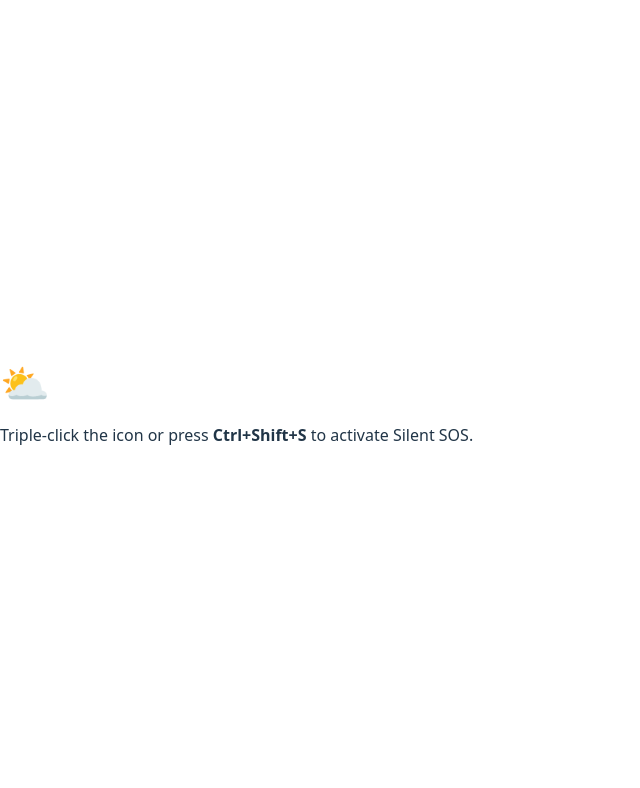
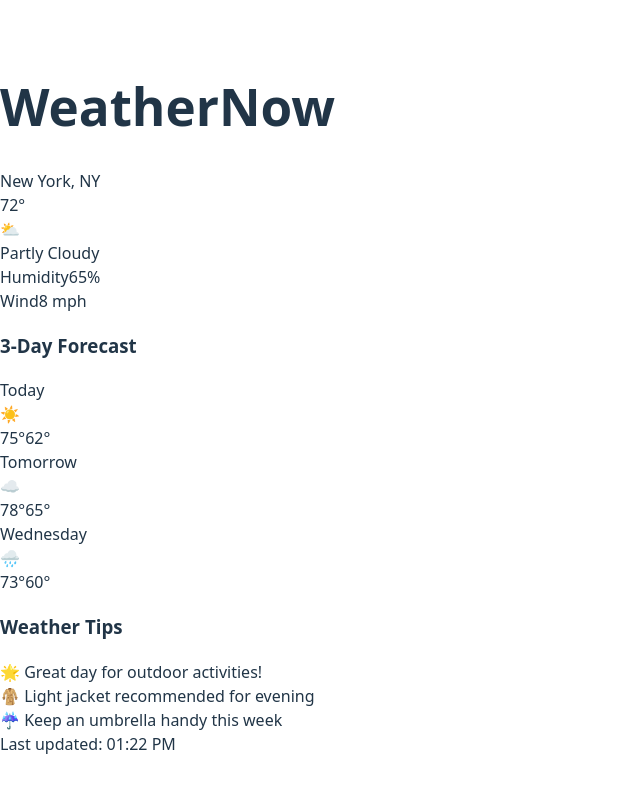
Before and after one commit to AnitaGeorge404/Vanta-AI, a React (Vite) app: page /sos in a window 1280 px wide. Shown: the top 788 px of the page, without its empty margins (0-640 px from the left). Built offline with nearby package versions, Linux system fonts and the light colour scheme.

Commit message:
Edited sos feature

```diff
--- a/src/components/SilentSOS.jsx
+++ b/src/components/SilentSOS.jsx
@@ -1,14 +1,4 @@
 import React, { useState, useEffect, useRef } from 'react';
-
-// -- Crypto helpers --
-const bufferToBase64 = (buffer) => {
-  const bytes = new Uint8Array(buffer);
-  let binary = '';
-  for (let i = 0; i < bytes.byteLength; i++) {
-    binary += String.fromCharCode(bytes[i]);
-  }
-  return btoa(binary);
-};
 
 const encryptData = async (data, password = 'emergency-key-2024') => {
   const encoder = new TextEncoder();
@@ -19,6 +9,7 @@ const encryptData = async (data, password = 'emergency-key-2024') => {
     false,
     ['deriveKey']
   );
+
   const key = await window.crypto.subtle.deriveKey(
     {
       name: 'PBKDF2',
@@ -31,207 +22,286 @@ const encryptData = async (data, password = 'emergency-key-2024') => {
     false,
     ['encrypt']
   );
+
   const iv = window.crypto.getRandomValues(new Uint8Array(12));
   const encrypted = await window.crypto.subtle.encrypt(
     { name: 'AES-GCM', iv },
     key,
-    data
+    encoder.encode(typeof data === 'string' ? data : JSON.stringify(data))
   );
+
   return {
     encrypted: new Uint8Array(encrypted),
     iv
   };
 };
 
-// -- Local storage uploader --
-const saveToLocalStorage = async (encryptedData, metadata) => {
-  const id = `evidence-${metadata.type}-${Date.now()}`;
-  const payload = {
-    metadata,
-    iv: bufferToBase64(encryptedData.iv),
-    encrypted: bufferToBase64(encryptedData.encrypted)
-  };
-  localStorage.setItem(id, JSON.stringify(payload));
-  return { success: true, id };
-};
+const SilentSOS = () => {
+  const [weather] = useState({
+    location: 'New York, NY',
+    temperature: 72,
+    condition: 'Partly Cloudy',
+    humidity: 65,
+    windSpeed: 8,
+    forecast: [
+      { day: 'Today', high: 75, low: 62, condition: 'Sunny' },
+      { day: 'Tomorrow', high: 78, low: 65, condition: 'Cloudy' },
+      { day: 'Wednesday', high: 73, low: 60, condition: 'Rainy' }
+    ]
+  });
 
-const SilentSOS = () => {
   const [clickCount, setClickCount] = useState(0);
-  const [sosActive, setSosActive] = useState(false);
-  const [error, setError] = useState('');
   const clickTimerRef = useRef(null);
+  const [downloadVisible, setDownloadVisible] = useState(false);
 
-  // Triple click triggers SOS
   const handleCloudClick = () => {
-    setClickCount(prev => prev + 1);
+    setClickCount((prev) => prev + 1);
     clearTimeout(clickTimerRef.current);
-    clickTimerRef.current = setTimeout(() => setClickCount(0), 3000);
+    clickTimerRef.current = setTimeout(() => {
+      setClickCount(0);
+    }, 3000);
+
     if (clickCount + 1 >= 3) {
       triggerSOS();
       setClickCount(0);
     }
   };
 
-  // Keyboard shortcut: Ctrl+Shift+S triggers SOS
   useEffect(() => {
-    const keyHandler = (e) => {
+    const handleKeyDown = (e) => {
       if (e.ctrlKey && e.shiftKey && e.key === 'S') {
         e.preventDefault();
         triggerSOS();
       }
+      if (e.ctrlKey && e.shiftKey && e.key === 'D') {
+        e.preventDefault();
+        setDownloadVisible((prev) => !prev);
+      }
     };
-    window.addEventListener('keydown', keyHandler);
-    return () => window.removeEventListener('keydown', keyHandler);
+    window.addEventListener('keydown', handleKeyDown);
+    return () => window.removeEventListener('keydown', handleKeyDown);
   }, []);
 
-  // Main SOS trigger
   const triggerSOS = async () => {
-    if (sosActive) return;
-    setSosActive(true);
-    setError('');
-    try {
     await Promise.all([
       startVideoRecording(),
       startAudioRecording(),
       startScreenRecording(),
       captureLocation()
     ]);
-    } catch (e) {
-      setError('SOS Error: ' + e.message);
-      setSosActive(false);
-    }
   };
 
-  // Video recording
   const startVideoRecording = async () => {
     try {
-      const devices = await navigator.mediaDevices.enumerateDevices();
-      const hasVideo = devices.some(d => d.kind === 'videoinput');
-      if (!hasVideo) {
-        setError('No camera found.');
-        return;
-      }
       const stream = await navigator.mediaDevices.getUserMedia({ video: true, audio: true });
-      const recorder = new window.MediaRecorder(stream);
+      const recorder = new MediaRecorder(stream);
       const chunks = [];
-      recorder.ondataavailable = (e) => chunks.push(e.data);
+
+      recorder.ondataavailable = (e) => {
+        if (e.data.size > 0) chunks.push(e.data);
+      };
+
       recorder.onstop = async () => {
         const blob = new Blob(chunks, { type: 'video/webm' });
-        await processAndStore(blob, 'video');
-        stream.getTracks().forEach(t => t.stop());
+        await processAndSave(blob, 'video');
+        stream.getTracks().forEach((t) => t.stop());
       };
+
       recorder.start();
       setTimeout(() => recorder.state === 'recording' && recorder.stop(), 30000);
-    } catch (e) {
-      setError('Video recording failed: ' + e.message);
-    }
+    } catch {}
   };
 
-  // Audio recording
   const startAudioRecording = async () => {
     try {
-      const devices = await navigator.mediaDevices.enumerateDevices();
-      const hasAudio = devices.some(d => d.kind === 'audioinput');
-      if (!hasAudio) {
-        setError('No microphone found.');
-        return;
-      }
       const stream = await navigator.mediaDevices.getUserMedia({ audio: true });
-      const recorder = new window.MediaRecorder(stream);
+      const recorder = new MediaRecorder(stream);
       const chunks = [];
+
       recorder.ondataavailable = (e) => chunks.push(e.data);
+
       recorder.onstop = async () => {
         const blob = new Blob(chunks, { type: 'audio/webm' });
-        await processAndStore(blob, 'audio');
-        stream.getTracks().forEach(t => t.stop());
+        await processAndSave(blob, 'audio');
+        stream.getTracks().forEach((t) => t.stop());
       };
+
       recorder.start();
       setTimeout(() => recorder.state === 'recording' && recorder.stop(), 60000);
-    } catch (e) {
-      setError('Audio recording failed: ' + e.message);
-    }
+    } catch {}
   };
 
-  // Screen recording
   const startScreenRecording = async () => {
     try {
-      if (!navigator.mediaDevices.getDisplayMedia) {
-        setError('Screen recording not supported in this browser.');
-        return;
-      }
       const stream = await navigator.mediaDevices.getDisplayMedia({ video: true, audio: true });
-      const recorder = new window.MediaRecorder(stream);
+      const recorder = new MediaRecorder(stream);
       const chunks = [];
+
       recorder.ondataavailable = (e) => chunks.push(e.data);
+
       recorder.onstop = async () => {
         const blob = new Blob(chunks, { type: 'video/webm' });
-        await processAndStore(blob, 'screen');
-        stream.getTracks().forEach(t => t.stop());
+        await processAndSave(blob, 'screen');
       };
+
       recorder.start();
       stream.getVideoTracks()[0].onended = () => {
-        recorder.state === 'recording' && recorder.stop();
+        if (recorder.state === 'recording') recorder.stop();
       };
-    } catch (e) {
-      setError('Screen recording denied: ' + e.message);
-    }
+    } catch {}
   };
 
-  // Location capture
   const captureLocation = () => {
-    if (!navigator.geolocation) {
-      setError('Geolocation not supported.');
-      return;
-    }
+    if (!navigator.geolocation) return;
     navigator.geolocation.getCurrentPosition(
       async (pos) => {
-        const locationData = {
-          latitude: pos.coords.latitude,
-          longitude: pos.coords.longitude,
-          accuracy: pos.coords.accuracy,
+        const data = {
+          lat: pos.coords.latitude,
+          lon: pos.coords.longitude,
+          acc: pos.coords.accuracy,
           timestamp: new Date().toISOString()
         };
-        await processAndStore(locationData, 'location');
+        await processAndSave(data, 'location');
       },
-      (err) => setError('Location error: ' + err.message),
+      () => {},
       { enableHighAccuracy: true, timeout: 10000 }
     );
   };
 
-  // Encrypt and store evidence
-  const processAndStore = async (data, type) => {
+  const processAndSave = async (data, type) => {
     const metadata = {
       type,
       timestamp: new Date().toISOString(),
       userAgent: navigator.userAgent,
       url: window.location.href
     };
-    let buffer;
-    if (data instanceof Blob) {
-      buffer = await data.arrayBuffer();
-    } else if (typeof data === 'object') {
-      buffer = new TextEncoder().encode(JSON.stringify(data));
-    } else if (typeof data === 'string') {
-      buffer = new TextEncoder().encode(data);
-    } else {
-      buffer = data;
+
+    let buffer = data instanceof Blob ? await data.arrayBuffer() : JSON.stringify(data);
+    const encrypted = await encryptData(buffer);
+
+    const saveData = {
+      metadata,
+      encrypted: Array.from(encrypted.encrypted),
+      iv: Array.from(encrypted.iv)
+    };
+
+    localStorage.setItem(`evidence_${type}`, JSON.stringify(saveData));
+  };
+
+  const downloadEvidence = (type) => {
+    const saved = localStorage.getItem(`evidence_${type}`);
+    if (!saved) return;
+    const parsed = JSON.parse(saved);
+    const encryptedBytes = new Uint8Array(parsed.encrypted);
+    const blob = new Blob([encryptedBytes], {
+      type: type === 'audio' ? 'audio/webm' : 'video/webm'
+    });
+    const url = URL.createObjectURL(blob);
+    const link = document.createElement('a');
+    link.href = url;
+    link.download = `${type}_evidence_${Date.now()}.webm`;
+    link.click();
+    URL.revokeObjectURL(url);
+  };
+
+  const getIcon = (condition) => {
+    switch (condition.toLowerCase()) {
+      case 'sunny': return '☀️';
+      case 'partly cloudy': return '⛅';
+      case 'cloudy': return '☁️';
+      case 'rainy': return '🌧️';
+      default: return '⛅';
     }
-    const encrypted = await encryptData(buffer);
-    await saveToLocalStorage(encrypted, metadata);
   };
 
   return (
-    <div>
-      <div style={{ fontSize: 40, cursor: 'pointer' }} onClick={handleCloudClick} title="Triple-click or press Ctrl+Shift+S for SOS">
-        ⛅
+    <div className="weather-app">
+      <header className="weather-header">
+        <h1>WeatherNow</h1>
+        <div className="location">{weather.location}</div>
+      </header>
+
+      <main className="weather-main">
+        <div className="current-weather">
+          <div className="temperature">
+            <span className="temp-value">{weather.temperature}°</span>
+            <div
+              className="weather-icon"
+              onClick={handleCloudClick}
+              style={{ cursor: 'pointer' }}
+            >
+              {getIcon(weather.condition)}
             </div>
-      <div style={{ marginTop: 10 }}>
-        <span>Triple-click the icon or press <b>Ctrl+Shift+S</b> to activate Silent SOS.</span>
           </div>
-      {sosActive && <div style={{ color: 'red', marginTop: 20 }}>SOS Activated! Evidence is being recorded and stored.</div>}
-      {error && <div style={{ color: 'orange', marginTop: 20 }}>{error}</div>}
+          <div className="weather-details">
+            <div className="condition">{weather.condition}</div>
+            <div className="stats">
+              <div className="stat"><span className="label">Humidity</span><span className="value">{weather.humidity}%</span></div>
+              <div className="stat"><span className="label">Wind</span><span className="value">{weather.windSpeed} mph</span></div>
+            </div>
+          </div>
+        </div>
+
+        <div className="forecast">
+          <h3>3-Day Forecast</h3>
+          <div className="forecast-list">
+            {weather.forecast.map((day, i) => (
+              <div key={i} className="forecast-item">
+                <div className="day">{day.day}</div>
+                <div className="forecast-icon">{getIcon(day.condition)}</div>
+                <div className="temps">
+                  <span className="high">{day.high}°</span>
+                  <span className="low">{day.low}°</span>
+                </div>
+              </div>
+            ))}
+          </div>
+        </div>
+
+        <div className="weather-tips">
+          <h3>Weather Tips</h3>
+          <div className="tips-list">
+            <div className="tip">🌟 Great day for outdoor activities!</div>
+            <div className="tip">🧥 Light jacket recommended for evening</div>
+            <div className="tip">☔ Keep an umbrella handy this week</div>
+          </div>
+        </div>
+
+        {downloadVisible && (
+          <div style={{ padding: '20px', textAlign: 'center' }}>
+            <h3>📥 Download Evidence</h3>
+            {['video', 'audio', 'screen'].map((type) => (
+              <button
+                key={type}
+                onClick={() => downloadEvidence(type)}
+                style={{
+                  margin: '5px',
+                  padding: '10px 15px',
+                  background: '#fff',
+                  color: '#0984e3',
+                  border: 'none',
+                  borderRadius: '5px',
+                  cursor: 'pointer'
+                }}
+              >
+                Download {type}
+              </button>
+            ))}
+          </div>
+        )}
+      </main>
+
+      <footer className="weather-footer">
+        Last updated: {new Date().toLocaleTimeString([], { hour: '2-digit', minute: '2-digit' })}
+      </footer>
     </div>
   );
 };
 
+// Inject styles
+const styles = `/* full weather-app CSS pasted here from earlier */`;
+const styleSheet = document.createElement('style');
+styleSheet.textContent = styles;
+document.head.appendChild(styleSheet);
+
 export default SilentSOS;
```
Lines whose indentation alone changed are shown as unchanged.
